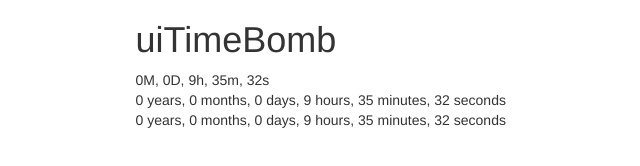
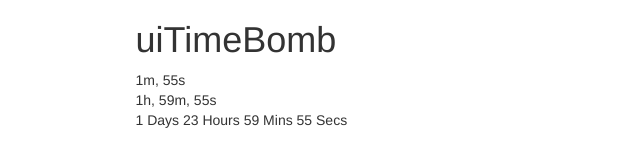
Before and after one commit to WCPDigital/uiTimeBomb, a plain HTML site: page example/index.html in a window 1280 px wide. Shown: the whole page, without its empty margins (227-867 px from the left). Drawn offline with nearby package versions, Linux system fonts and the light colour scheme.

Commit message:
Demo improvements

```diff
--- a/example/index.html
+++ b/example/index.html
@@ -46,9 +46,12 @@
 			</div>
 		</div>
 		<script>
+		"use strict";
+		jQuery(function($){
 
-		var timer = $("#timer2,#timer3").uiTimeBomb({
-			date:new Date( Date.UTC(2016,07,23,23,18) )
+			$.uiTimeBomb({
+				date:new Date( Date.now()+(12E4) )
+				,localTime:false
 				,onStart:function(){
 					console.log("Start");
 				}
@@ -56,12 +59,26 @@
 					console.log("Complete");
 				}
 				,onUpdate:function(ui){
-				var data = ui.get("months");
-				var str = ui.supplant("{m}M, {d}D, {h}h, {i}m, {s}s",data);
+					var data = ui.get("minutes");
+					var str = ui.supplant("{i}m, {s}s",data);
 					var el = document.getElementById("timer");
 					el.innerHTML = str;
 				}
 			});
+			$("#timer2").uiTimeBomb({
+				date:new Date( Date.now()+(36E5*2) )
+				,localTime:false
+				,method:"hours"
+				,format:"{h}h, {i}m, {s}s"
+			});
+			$("#timer3").uiTimeBomb({
+				date:new Date( Date.now()+(864E5*2) )
+				,localTime:false
+				,method:"days"
+				,format:"{d} Days {h} Hours {i} Mins {s} Secs"
+			});
+
+		});
 		</script>
     </body>
 </html>
```
Lines whose indentation alone changed are shown as unchanged.
